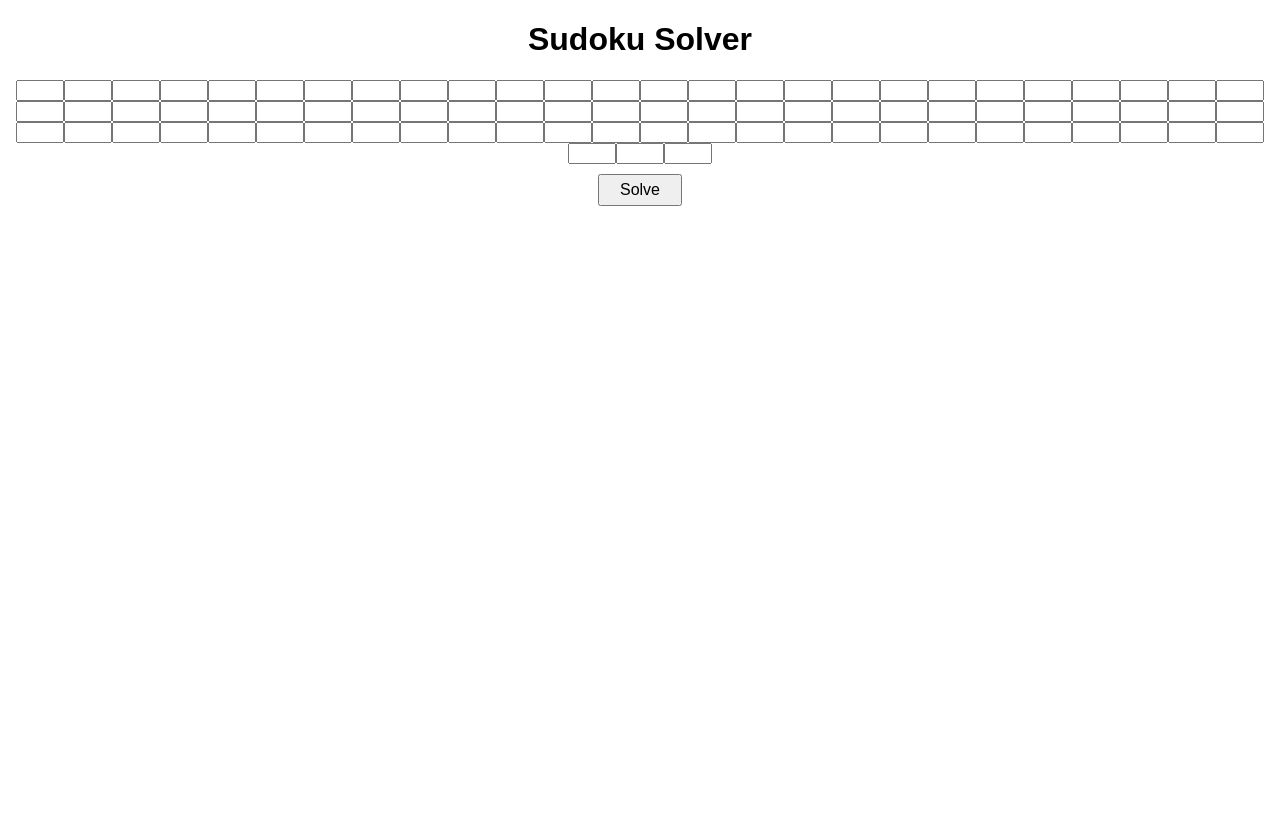
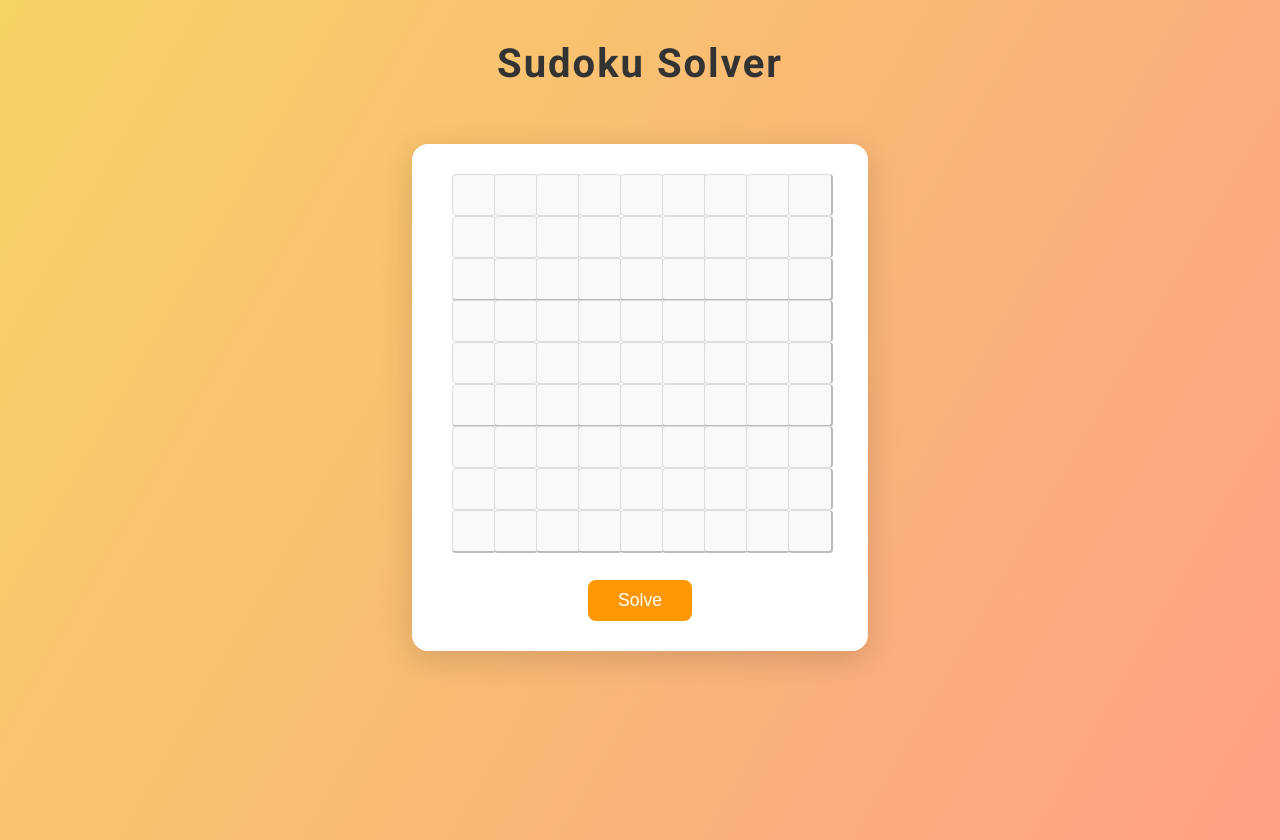
Before and after one commit to Arjunlakhanpall/sudoku, a Flask app: page / in a window 1280 px wide. Before the commit the page ends 206 px from the top, so only its background shows below. Run offline with Flask 3, Linux system fonts and the light colour scheme.

Commit message:
Update style.css

```diff
--- a/static/style.css
+++ b/static/style.css
@@ -1,24 +1,74 @@
 body {
-    font-family: Arial, sans-serif;
+    background: linear-gradient(120deg, #f6d365 0%, #fda085 100%);
+    font-family: 'Roboto', sans-serif;
     text-align: center;
+    margin: 0;
+    min-height: 100vh;
 }
-table {
-    margin: 0 auto;
-    border-collapse: collapse;
+
+h1 {
+    margin-top: 40px;
+    font-size: 2.5rem;
+    color: #333;
+    letter-spacing: 2px;
 }
-td {
-    border: 1px solid #333;
-    width: 30px;
-    height: 30px;
+
+.sudoku-container {
+    display: inline-block;
+    background: #fff;
+    padding: 30px 40px;
+    border-radius: 16px;
+    box-shadow: 0 8px 32px rgba(0,0,0,0.15);
+    margin-top: 30px;
 }
-input[type="text"] {
-    width: 28px;
-    height: 28px;
+
+.sudoku-grid {
+    display: grid;
+    grid-template-columns: repeat(9, 40px);
+    grid-template-rows: repeat(9, 40px);
+    gap: 2px;
+    margin-bottom: 20px;
+}
+
+.sudoku-cell {
+    width: 38px;
+    height: 38px;
     text-align: center;
-    font-size: 18px;
+    font-size: 1.2rem;
+    border: 1px solid #ddd;
+    border-radius: 4px;
+    outline: none;
+    background: #f9f9f9;
+    transition: background 0.2s, border 0.2s;
 }
-button {
+
+.sudoku-cell:focus {
+    background: #ffe082;
+    border: 2px solid #ff9800;
+}
+
+.solve-btn {
     margin-top: 10px;
-    padding: 5px 20px;
-    font-size: 16px;
+    padding: 10px 30px;
+    background: #ff9800;
+    color: #fff;
+    border: none;
+    border-radius: 8px;
+    font-size: 1.1rem;
+    cursor: pointer;
+    transition: background 0.2s;
 }
+
+.solve-btn:hover {
+    background: #f57c00;
+}
+
+/* Thicker borders for 3x3 boxes */
+.sudoku-cell:nth-child(3n) {
+    border-right: 2px solid #bbb;
+}
+.sudoku-cell:nth-child(n+19):nth-child(-n+27),
+.sudoku-cell:nth-child(n+46):nth-child(-n+54),
+.sudoku-cell:nth-child(n+73):nth-child(-n+81) {
+    border-bottom: 2px solid #bbb;
+}
```
